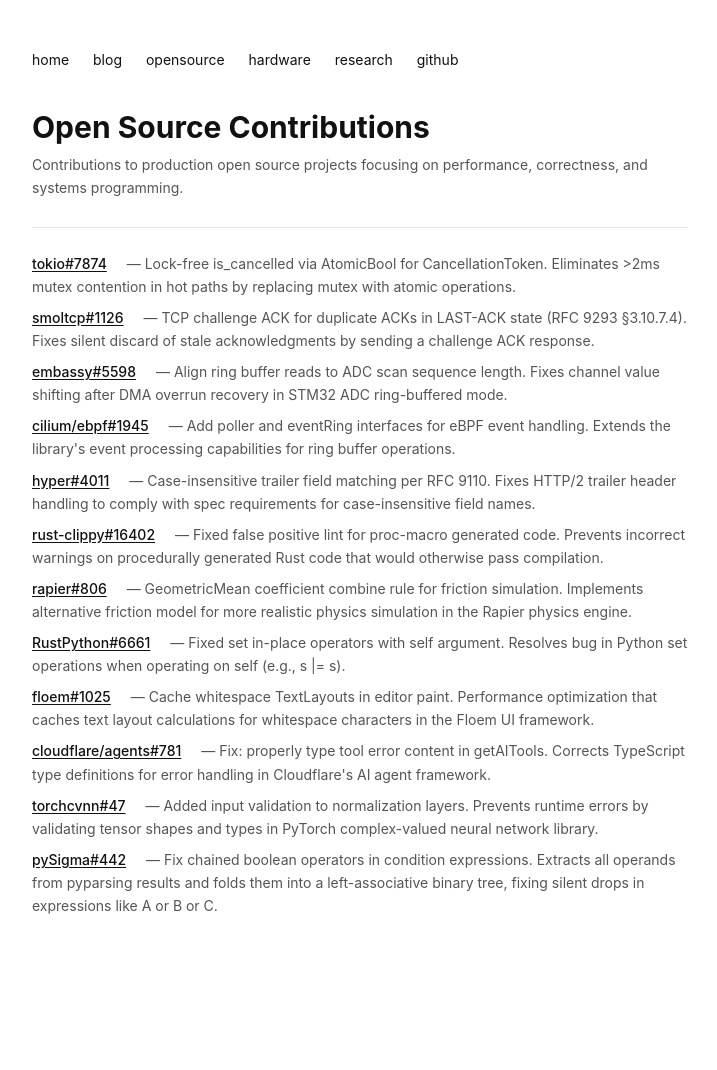
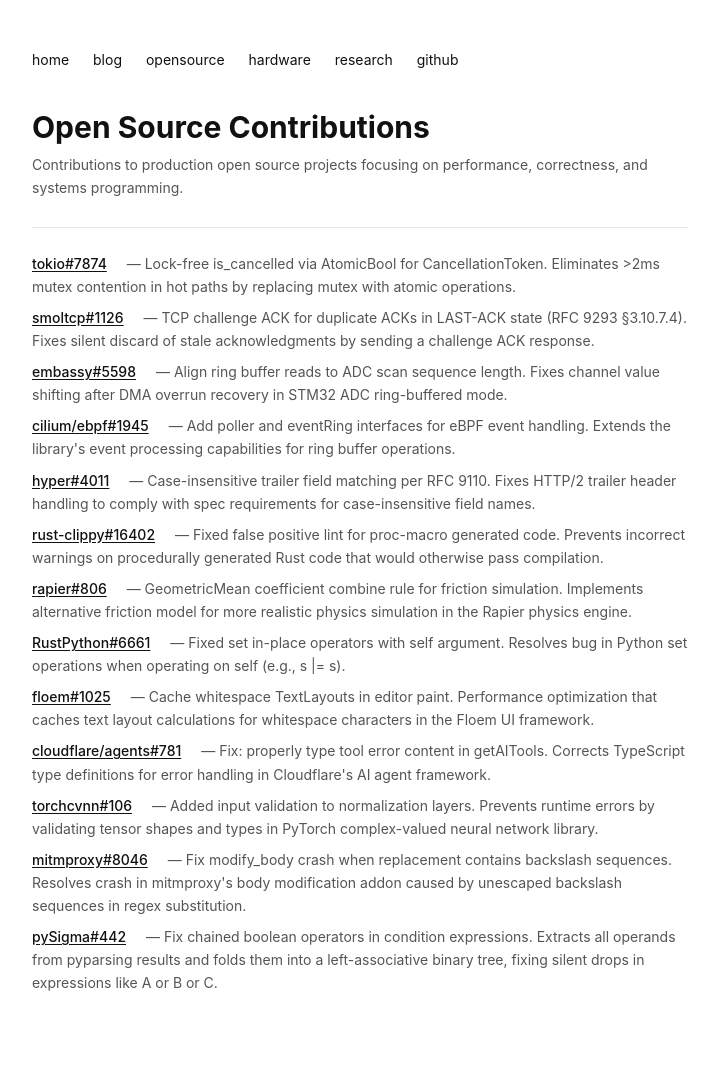
Before and after one commit to HueCodes/HueCodes.github.io, a Jekyll site: the page built from opensource.md, in a window 1280 px wide. Shown: the whole page, without its empty margins (280-997 px from the left). Built offline with Jekyll 4.4.1, drawn with Linux system fonts in a browser that asks for light colours; before the commit the page ends 993 px from its top, so only the background shows below that.

Commit message:
Fix torchcvnn PR number, add mitmproxy contribution

```diff
--- a/opensource.md
+++ b/opensource.md
@@ -71,8 +71,13 @@ title: open source
   </div>
 
   <div class="project">
-    <a href="https://github.com/jeremyfix/torchcvnn/pull/47">torchcvnn#47</a>
+    <a href="https://github.com/jeremyfix/torchcvnn/pull/106">torchcvnn#106</a>
     <span>Added input validation to normalization layers. Prevents runtime errors by validating tensor shapes and types in PyTorch complex-valued neural network library.</span>
+  </div>
+
+  <div class="project">
+    <a href="https://github.com/mitmproxy/mitmproxy/pull/8046">mitmproxy#8046</a>
+    <span>Fix modify_body crash when replacement contains backslash sequences. Resolves crash in mitmproxy's body modification addon caused by unescaped backslash sequences in regex substitution.</span>
   </div>
 
   <div class="project">
```
